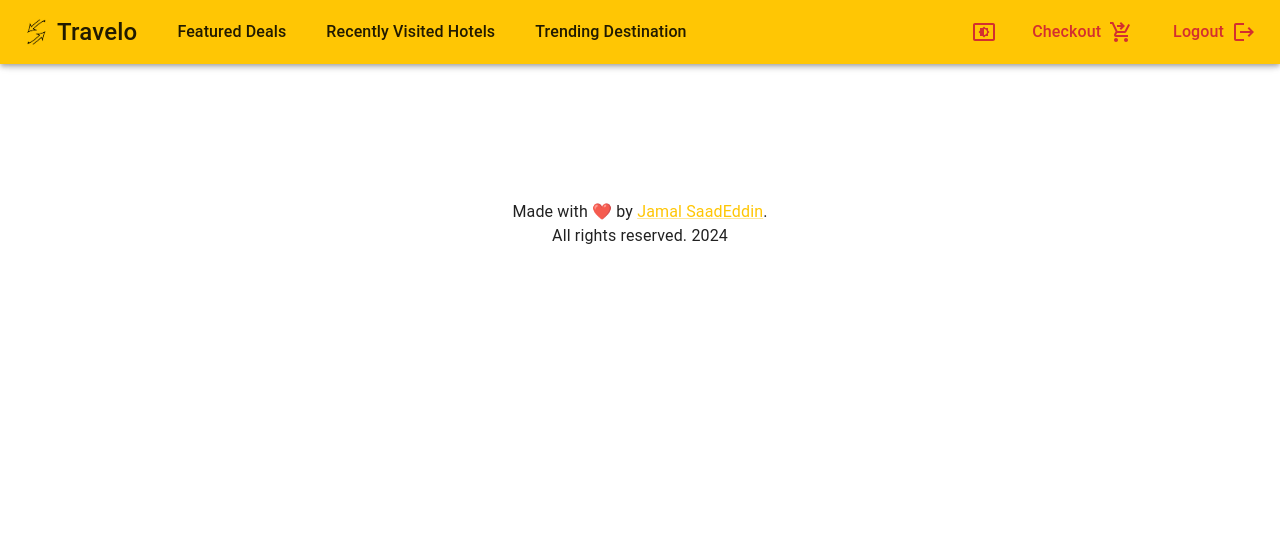
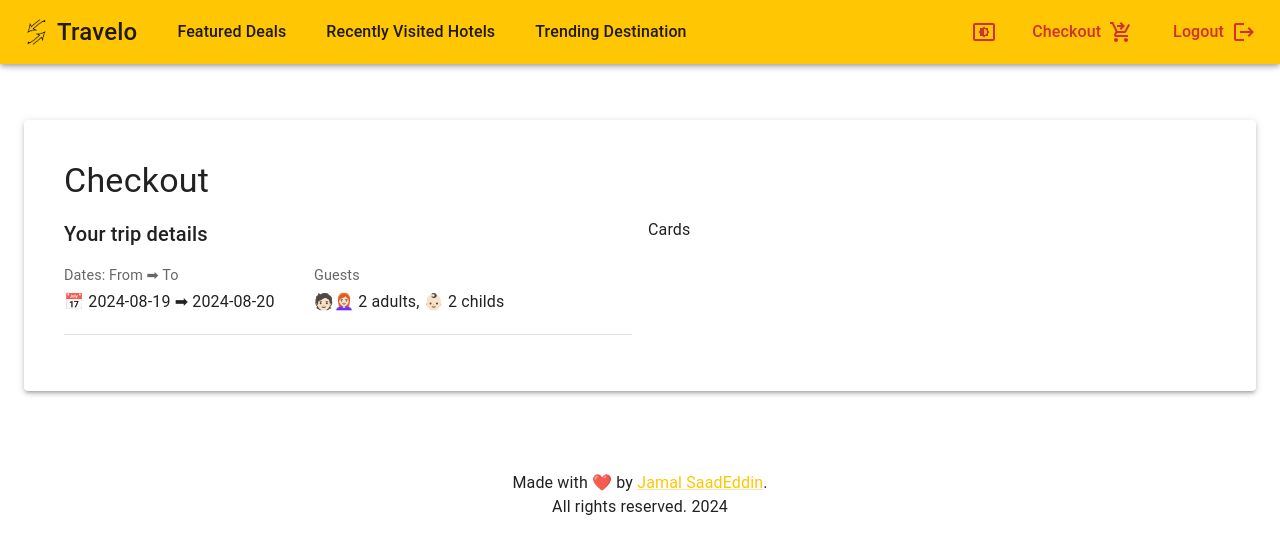
Before and after one commit to Jamal-SaadEddin/Travelo, a React (Vite) app: page / in a window 1280 px wide. Shown: the top 554 px of the page. Built offline with nearby package versions, Linux system fonts and the light colour scheme.

Commit message:
Add trip details

```diff
--- a/src/pages/CheckoutPage/CheckoutPage.tsx
+++ b/src/pages/CheckoutPage/CheckoutPage.tsx
@@ -1,4 +1,12 @@
-import { Container, Toolbar } from "@mui/material";
+import {
+  Container,
+  Divider,
+  Grid,
+  Paper,
+  Toolbar,
+  Typography,
+} from "@mui/material";
+import TripDetails from "./components/TripDetails";
 
 const CheckoutPage = () => {
   return (
@@ -6,6 +14,23 @@ const CheckoutPage = () => {
       <Toolbar
         sx={{ minHeight: { xs: "20px !important", md: "56px !important" } }}
       />
+      <Paper elevation={3} sx={{ p: 5 }}>
+        <Grid container spacing={2}>
+          <Grid item xs={12}>
+            <Typography variant="h4">Checkout</Typography>
+          </Grid>
+          <Grid item xs={12} lg={6}>
+            <Typography variant="h6" sx={{ pb: 2 }}>
+              Your trip details
+            </Typography>
+            <TripDetails />
+            <Divider sx={{ my: 2 }} />
+          </Grid>
+          <Grid item xs={12} lg={6}>
+            Cards
+          </Grid>
+        </Grid>
+      </Paper>
     </Container>
   );
 };
--- /dev/null
+++ b/src/pages/CheckoutPage/components/TripDetails.tsx
@@ -0,0 +1,49 @@
+import { Stack, TextField } from "@mui/material";
+
+const TripDetails = () => {
+  return (
+    <Stack direction="row" flexWrap="wrap" alignItems="center" spacing={2}>
+      <TextField
+        label="Dates: From ➡ To"
+        variant="standard"
+        InputProps={{
+          readOnly: true,
+          disableUnderline: true,
+        }}
+        value="📅 2024-08-19 ➡ 2024-08-20"
+        sx={{
+          pointerEvents: "none",
+          "& .MuiInputBase-input": {
+            width: `${"📅 2024-08-19 ➡ 2024-08-20".length}ch`,
+            pt: 1,
+          },
+          "& .MuiInputLabel-root": {
+            fontSize: "1.2rem",
+          },
+        }}
+      />
+
+      <TextField
+        label="Guests"
+        variant="standard"
+        InputProps={{
+          readOnly: true,
+          disableUnderline: true,
+        }}
+        value="🧑🏻👩🏻‍🦰 2 adults, 👶🏻 2 childs"
+        sx={{
+          pointerEvents: "none",
+          "& .MuiInputBase-input": {
+            width: `${"🧑🏻 2 adults,  1 child".length}ch`,
+            pt: 1,
+          },
+          "& .MuiInputLabel-root": {
+            fontSize: "1.2rem",
+          },
+        }}
+      />
+    </Stack>
+  );
+};
+
+export default TripDetails;
```
